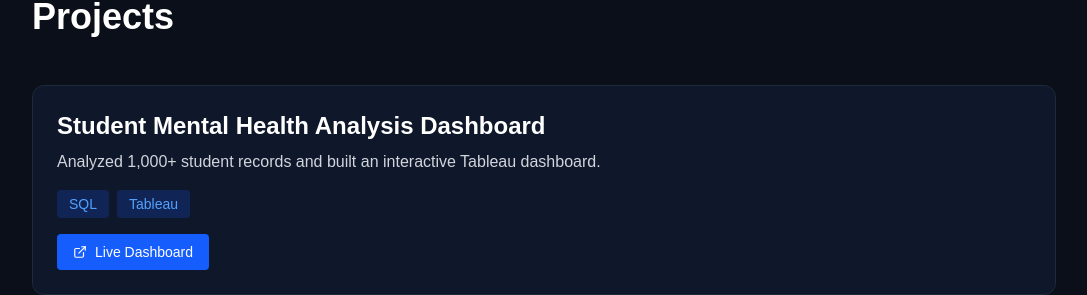
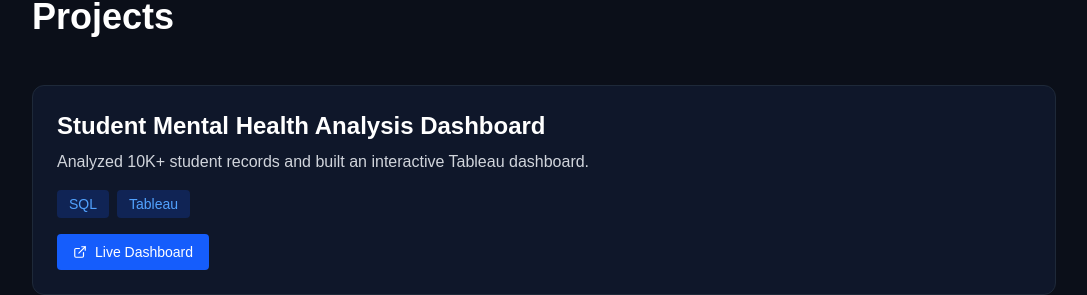
Before and after one commit to Tirth262830/Tirth-Portfolio, a Next.js app: page / in a window 1280 px wide. Shown: the part 1495-1790 px from the top of the page, without its empty margins (96-1183 px from the left). Built offline with nearby package versions, Linux system fonts and the light colour scheme.

Commit message:
Change value from 1000 to 10000

```diff
--- a/app/page.tsx
+++ b/app/page.tsx
@@ -276,7 +276,7 @@ const ProjectsSection = () => {
   const projects: Project[] = [
     {
       title: 'Student Mental Health Analysis Dashboard',
-      desc: 'Analyzed 1,000+ student records and built an interactive Tableau dashboard.',
+      desc: 'Analyzed 10K+ student records and built an interactive Tableau dashboard.',
       tech: ['SQL', 'Tableau'],
       links: [
         {
```
